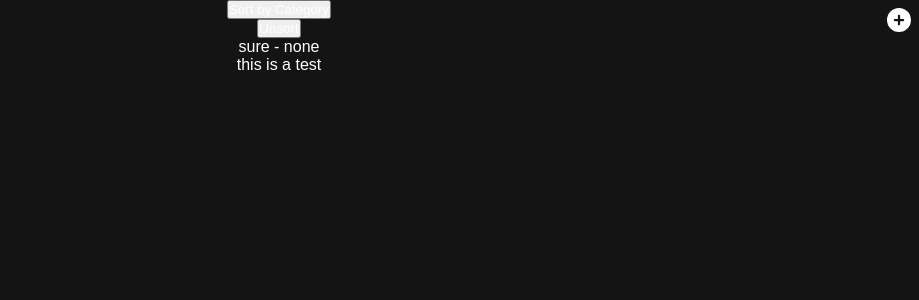
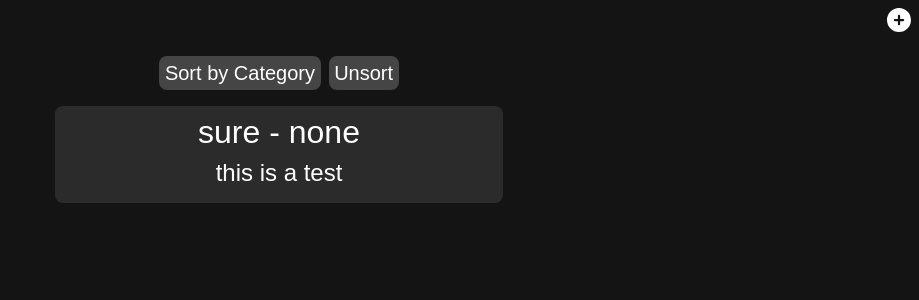
Before and after one commit to Noah-Santos/to-do-list, a React (Create React App) app: page / in a window 1280 px wide. Shown: the top 300 px of the page, without its empty margins (361-1280 px from the left). Built offline with nearby package versions, Linux system fonts and the light colour scheme.

Commit message:
Styles
Made the styles for categories and the other tasks on the main screen

```diff
--- a/src/App.jsx
+++ b/src/App.jsx
@@ -31,14 +31,16 @@ function App() {
           </>
         }
 
-        <button onClick={()=>setSort(true)}>Sort by Category</button>
-        <button onClick={()=>setSort(false)}>Unsort</button>
+        <div className="organizeCont">
+          <button onClick={()=>setSort(true)} className='btn'>Sort by Category</button>
+          <button onClick={()=>setSort(false)} className='btn'>Unsort</button>
+        </div>
         {/* determines whether or not to sort the tasks by category */}
         {sort ?
-          <div>
+          <div className='cont'>
             <Item tasks={task} categors={category} type={true}></Item>
           </div> :
-          <div>
+          <div className='cont'>
             <Item tasks={task} categors={category} type={false}></Item>
           </div>
         }
--- a/src/Components/Category.jsx
+++ b/src/Components/Category.jsx
@@ -100,7 +100,7 @@ const Category = (categors) => {
               <select name="categories" id="categories" ref={old} onChange={updateEdit} className='dropdown'>
                 {state.map((category, i)=>{
                   return(
-                    <option value={i} key={i}>{category}</option>
+                    <option value={i} key={i} className='option'>{category}</option>
                   )
                 })}
               </select>
--- a/src/Components/Item.jsx
+++ b/src/Components/Item.jsx
@@ -1,20 +1,11 @@
 const Item = ({tasks, categors, type}) => {
-  // console.log('tasks: ')
-  // console.log(tasks)
-  // console.log("categors: ")
-  // console.log(categors)
-  // console.log(type)
-
-  // const unorganized = useRef([]);
-
-
   // returns the unorganized list
   if(!type){
     return(
       <div className='unorganizedList'>
         {tasks.map((task, i)=>{
           return (
-              <div key={i}>
+              <div key={i} className="item">
                 <p className="taskTitle">{task.name} - {task.category}</p>
                 <p className="taskDescription">{task.description}</p>
               </div>
@@ -28,13 +19,14 @@ const Item = ({tasks, categors, type}) => {
     <div className='organizedList'>
         {categors.map((cat, x)=>{
           return (
-            <div key={x}>
-              <h1>{cat}</h1>
+            <div key={x} className="catSection">
+              <h1 className="catTitle">{cat}</h1>
+              <hr className="line" />
               <div className='organizedTasks'>
                 {tasks.map((task, i)=>{
                   if(task.category === cat){
                     return (
-                      <div key={i}>
+                      <div key={i} className="info">
                         <p className="taskTitle">{task.name} - <span className="taskDescription">{task.description}</span></p>
                     </div>
                     )
--- a/src/Components/Task.jsx
+++ b/src/Components/Task.jsx
@@ -106,7 +106,7 @@ const Task = (tasks) => {
                   <option value={0}>none</option>
                   {cat.current.map((t, i)=>{
                     return(
-                      <option value={i+1} key={i}>{t}</option>
+                      <option value={i+1} key={i} className='option'>{t}</option>
                     )
                   })}
                 </select>
@@ -127,7 +127,7 @@ const Task = (tasks) => {
                 <select name="task" id="task" ref={old} onChange={updateEdit} className='dropdown'>
                   {state.map((t, i)=>{
                     return(
-                      <option value={i} key={i}>{t.name}</option>
+                      <option value={i} key={i} className='option'>{t.name}</option>
                     )
                   })}
                 </select>
--- a/src/styles/css/main.css
+++ b/src/styles/css/main.css
@@ -88,6 +88,9 @@ body #root .bodySection {
   padding: 0.1rem;
   font-size: 1.15rem;
 }
+.categorySection .categoryCont .editCat .dropdown .option {
+  color: black;
+}
 .categorySection .categoryCont .editCat .deleteBtn {
   border: none;
   background-color: transparent;
@@ -158,6 +161,9 @@ body #root .bodySection {
   padding: 0.1rem;
   font-size: 1.15rem;
 }
+.taskSection .taskCont .createTask .dropdown .option {
+  color: black;
+}
 .taskSection .taskCont .editTask .input {
   color: black;
   font-size: 1rem;
@@ -172,6 +178,9 @@ body #root .bodySection {
   padding: 0.1rem;
   font-size: 1.15rem;
 }
+.taskSection .taskCont .editTask .dropdown .option {
+  color: black;
+}
 .taskSection .taskCont .editTask .deleteBtn {
   border: none;
   background-color: transparent;
@@ -185,11 +194,90 @@ body #root .bodySection {
   background-color: rgb(69, 69, 69);
 }
 
+.cont {
+  width: 100%;
+  display: flex;
+  flex-direction: column;
+  align-items: center;
+}
+.cont .unorganizedList {
+  width: 45%;
+  display: flex;
+  flex-direction: column;
+  align-items: center;
+}
+.cont .unorganizedList .item {
+  background-color: rgb(43, 43, 43);
+  margin: 0.5rem;
+  padding: 0.5rem;
+  width: 75%;
+  border-radius: 0.5rem;
+}
+.cont .unorganizedList .item .taskTitle {
+  font-size: 2rem;
+  margin-bottom: 0.5rem;
+}
+.cont .unorganizedList .item .line {
+  width: 95%;
+}
+.cont .unorganizedList .item .taskDescription {
+  font-size: 1.5rem;
+  margin-bottom: 0.5rem;
+}
+.cont .organizedList {
+  width: 45%;
+}
+.cont .organizedList .catSection {
+  background-color: rgb(43, 43, 43);
+  margin: 1.5rem;
+  padding: 1rem;
+  border-radius: 0.5rem;
+}
+.cont .organizedList .catSection .catTitle {
+  font-size: 2rem;
+  font-weight: strong;
+}
+.cont .organizedList .catSection .organizedTasks .info {
+  margin: 0.5rem;
+  background-color: rgb(69, 69, 69);
+  border-radius: 0.5rem;
+  padding-top: 1rem;
+  padding-bottom: 1rem;
+  padding-left: 1rem;
+  padding-right: 1rem;
+}
+.cont .organizedList .catSection .organizedTasks .info .taskTitle {
+  font-weight: strong;
+  font-size: 1.5rem;
+}
+.cont .organizedList .catSection .organizedTasks .info .taskDescription {
+  font-size: 1.25rem;
+}
+
 .bodySection .content {
+  padding-top: 3rem;
   display: flex;
   flex-direction: column;
   align-items: center;
   text-align: center;
+}
+.bodySection .content .organizeCont {
+  display: flex;
+  flex-direction: row;
+  justify-content: center;
+  width: 75%;
+}
+.bodySection .content .organizeCont .btn {
+  border: none;
+  background-color: transparent;
+  padding: 0.35rem;
+  margin-top: 0.5rem;
+  margin-bottom: 0.5rem;
+  margin-left: 0.25rem;
+  margin-right: 0.25rem;
+  border-radius: 0.5rem;
+  font-size: 1.25rem;
+  background-color: rgb(69, 69, 69);
 }
 .bodySection .content .openBtn {
   font-size: 1.5rem;
--- a/src/styles/scss/utils/_app.scss
+++ b/src/styles/scss/utils/_app.scss
@@ -1,9 +1,32 @@
 .bodySection{
     .content{
+        padding-top: 3rem;
         display: flex;
         flex-direction: column;
         align-items: center;
         text-align: center;
+
+        .organizeCont{
+            display: flex;
+            flex-direction: row;
+            justify-content: center;
+            width: 75%;
+
+            .btn {
+                border: none;
+                background-color: transparent;
+                padding: 0.35rem;
+                margin: {
+                    top: 0.5rem;
+                    bottom: 0.5rem;
+                    left: 0.25rem;
+                    right: 0.25rem;
+                };
+                border-radius: 0.5rem;
+                font-size: 1.25rem;
+                background-color: rgb(69, 69, 69);
+            }
+        }
 
         .openBtn{
             font-size: 1.5rem;
--- a/src/styles/scss/utils/_category.scss
+++ b/src/styles/scss/utils/_category.scss
@@ -72,6 +72,10 @@
                 color: black;
                 padding: 0.1rem;
                 font-size: 1.15rem;
+
+                .option{
+                    color: black;
+                }
             }
 
             .deleteBtn {
--- a/src/styles/scss/utils/_item.scss
+++ b/src/styles/scss/utils/_item.scss
@@ -0,0 +1,74 @@
+.cont{
+    width: 100%;
+    display: flex;
+    flex-direction: column;
+    align-items: center;
+
+    .unorganizedList {
+        width: 45%;
+        display: flex;
+        flex-direction: column;
+        align-items: center;
+
+        .item {
+            background-color: rgb(43, 43, 43);
+            margin: 0.5rem;
+            padding: 0.5rem;
+            width: 75%;
+            border-radius: 0.5rem;
+
+            .taskTitle {
+                font-size: 2rem;
+                margin-bottom: 0.5rem;
+            }
+
+            .line {
+                width: 95%;
+            }
+
+            .taskDescription {
+                font-size: 1.5rem;
+                margin-bottom: 0.5rem;
+            }
+        }
+    }
+
+    .organizedList {
+        width: 45%;
+
+        .catSection {
+            background-color: rgb(43, 43, 43);
+            margin: 1.5rem;
+            padding: 1rem;
+            border-radius: 0.5rem;
+
+            .catTitle {
+                font-size: 2rem;
+                font-weight: strong;
+            }
+
+            .organizedTasks {
+                .info {
+                    margin: 0.5rem;
+                    background-color: rgb(69, 69, 69);
+                    border-radius: 0.5rem;
+                    padding: {
+                        top: 1rem;
+                        bottom: 1rem;
+                        left: 1rem;
+                        right: 1rem;
+                    };
+
+                    .taskTitle {
+                        font-weight: strong;
+                        font-size: 1.5rem;
+                    }
+
+                    .taskDescription {
+                        font-size: 1.25rem;
+                    }
+                }
+            }
+        }
+    }
+}
```
Also changed, not shown: src/Components/Thing.jsx (deleted, +0 -12 lines), src/styles/scss/utils/_task.scss (+8 -0 lines), src/styles/css/main.min.css, 2 other files (tests, documents, lock files or other folders).
